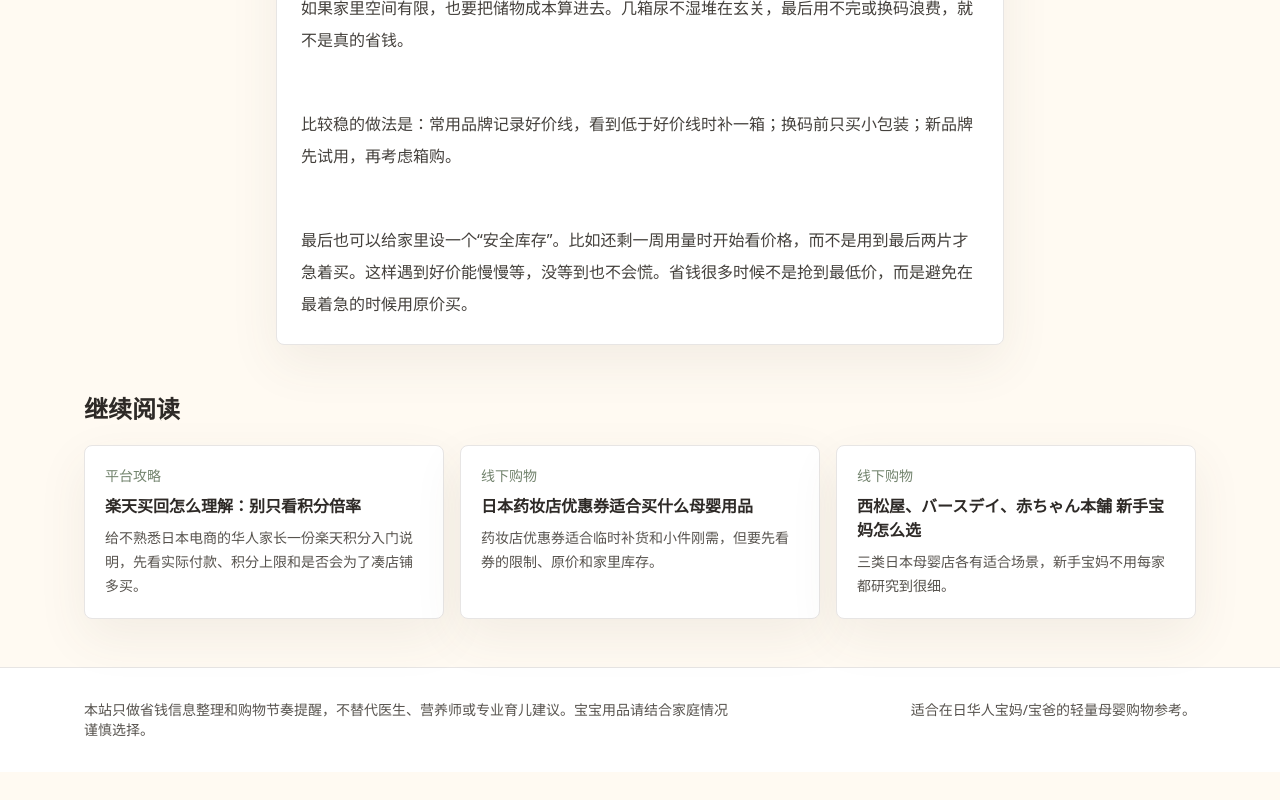
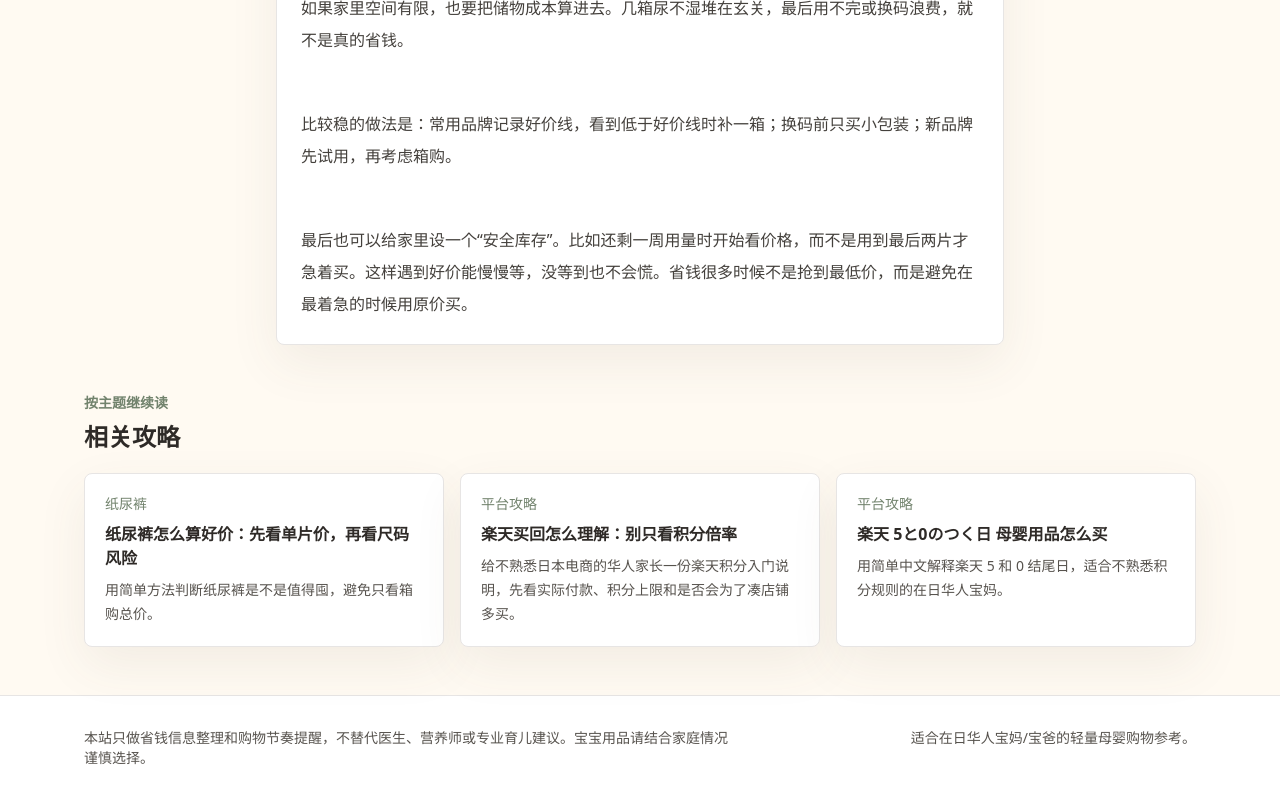
Before and after one commit to fengchuanli/mama-save-jp, a Next.js app: page /guides/buy-diapers-japan in a window 1280 px wide. Shown: the part 1890-2690 px from the top of the page. Before the commit the page ends 2662 px from the top, so only its background shows below. Built offline with nearby package versions, Linux system fonts and the light colour scheme.

Commit message:
优化攻略相关内容推荐

```diff
--- a/pages/guides/[slug].tsx
+++ b/pages/guides/[slug].tsx
@@ -10,6 +10,29 @@
   guide: Guide;
   relatedGuides: GuideMeta[];
 };
+
+function getRelatedGuides(guide: Guide, guides: GuideMeta[]) {
+  return guides
+    .filter((item) => item.slug !== guide.slug)
+    .map((item) => {
+      const sharedTags = item.tags.filter((tag) => guide.tags.includes(tag)).length;
+      const categoryScore = item.category === guide.category ? 3 : 0;
+      const ageScore = item.babyAge === guide.babyAge ? 1 : 0;
+
+      return {
+        guide: item,
+        score: sharedTags * 2 + categoryScore + ageScore
+      };
+    })
+    .sort((a, b) => {
+      if (b.score !== a.score) return b.score - a.score;
+      const aDate = a.guide.updatedAt || a.guide.publishedAt;
+      const bDate = b.guide.updatedAt || b.guide.publishedAt;
+      return bDate.localeCompare(aDate);
+    })
+    .slice(0, 3)
+    .map(({ guide: item }) => item);
+}
 
 export default function GuideDetail({ guide, relatedGuides }: GuideDetailProps) {
   const siteUrl = "https://fengchuanli.github.io/mama-save-jp";
@@ -78,7 +101,10 @@
       </article>
 
       <section className="mx-auto max-w-6xl px-5 pb-12">
-        <h2 className="mb-5 text-2xl font-semibold text-ink">继续阅读</h2>
+        <div className="mb-5">
+          <p className="text-sm font-semibold text-tea">按主题继续读</p>
+          <h2 className="mt-2 text-2xl font-semibold text-ink">相关攻略</h2>
+        </div>
         <div className="grid gap-4 md:grid-cols-3">
           {relatedGuides.map((item) => (
             <Link
@@ -107,9 +133,7 @@
 export const getStaticProps: GetStaticProps<GuideDetailProps> = async ({ params }) => {
   const slug = String(params?.slug);
   const guide = getGuideBySlug(slug);
-  const relatedGuides = getAllGuides()
-    .filter((item) => item.slug !== slug)
-    .slice(0, 3);
+  const relatedGuides = getRelatedGuides(guide, getAllGuides());
 
   return {
     props: {
```
Also changed, not shown: 1 other file (tests, documents, lock files or other folders).
